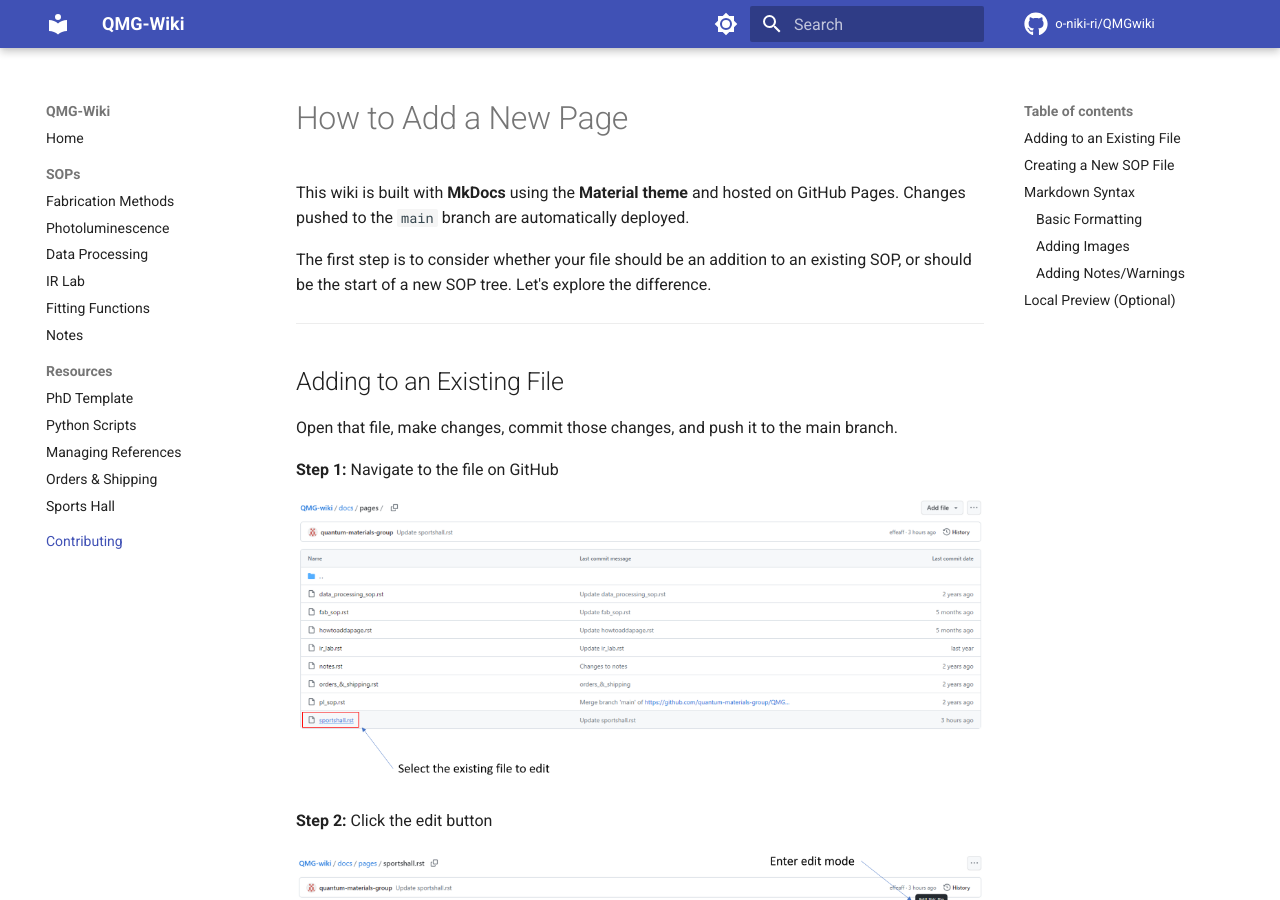
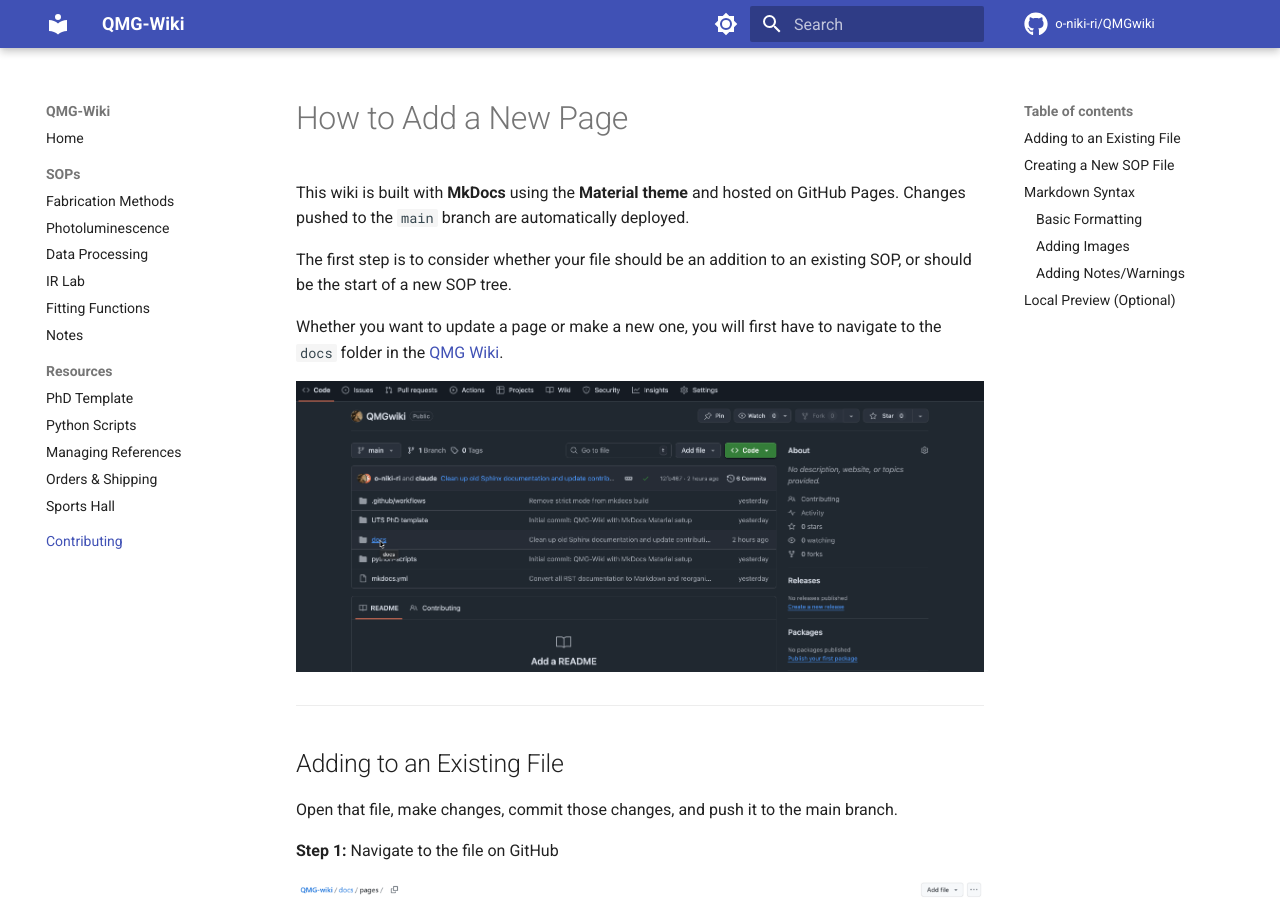
Before and after one commit to o-niki-ri/QMGwiki, an MkDocs documentation site: the page built from docs/contributing.md, in a window 1280 px wide and 900 px high. Built offline with MkDocs 1.6.1 and Material for MkDocs 9.7.7, drawn with Linux system fonts in a browser that asks for light colours; comment, search, counter and statistics services are not loaded.

Commit message:
Add navigation screenshot to contributing guide
- Add docs-nav.png showing how to navigate to docs folder
- Update contributing.md with initial navigation instructions

Co-Authored-By: Claude Opus 4.5 <noreply@anthropic.com>

```diff
--- a/docs/contributing.md
+++ b/docs/contributing.md
@@ -2,7 +2,12 @@
 
 This wiki is built with **MkDocs** using the **Material theme** and hosted on GitHub Pages. Changes pushed to the `main` branch are automatically deployed.
 
-The first step is to consider whether your file should be an addition to an existing SOP, or should be the start of a new SOP tree. Let's explore the difference.
+The first step is to consider whether your file should be an addition to an existing SOP, or should be the start of a new SOP tree.
+
+Whether you want to update a page or make a new one, you will first have to navigate to the `docs` folder in the [QMG Wiki](https://o-niki-ri.github.io/QMGwiki/).
+
+![Navigate to docs](_static/docs-nav.png)
+
 
 ---
 
```
Also changed, not shown: docs/_static/docs-nav.png (added).
